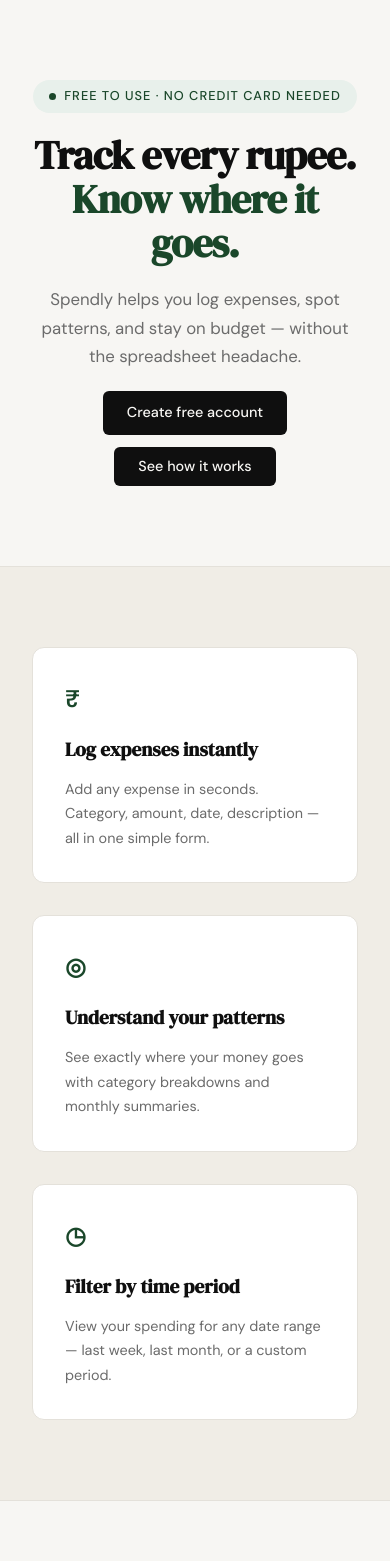
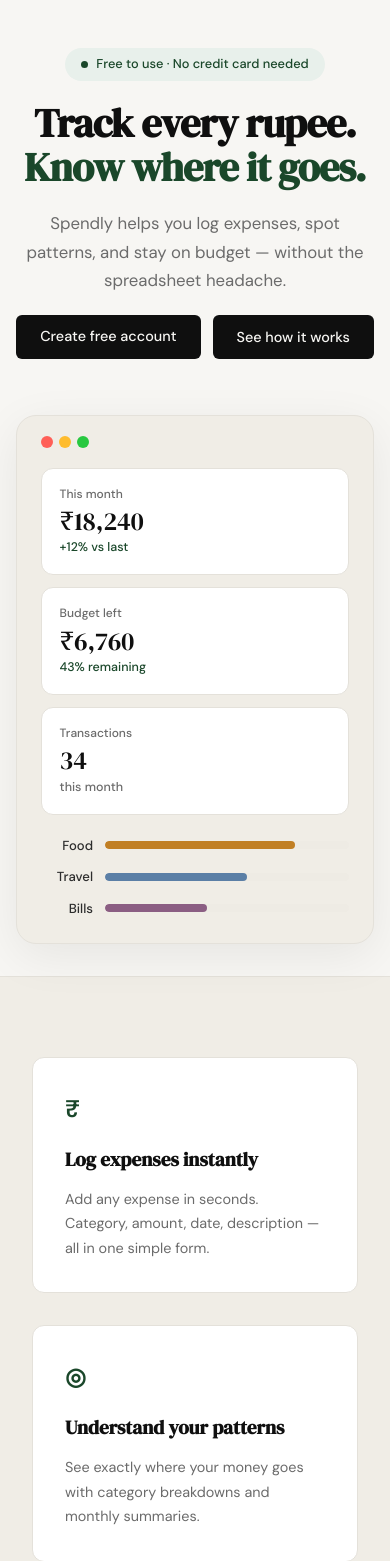
Before and after one commit to ravlya02/expense-tracker, a Flask app: page / in a window 390 px wide. Shown: the part 61-1622 px from the top of the page. Run offline with Flask 3, Linux system fonts and the light colour scheme.

Commit message:
merging css

```diff
--- a/static/css/landing.css
+++ /dev/null
@@ -1,250 +0,0 @@
-/* ------------------------------------------------------------------ */
-/* Hero — override for centered single-column layout                   */
-/* ------------------------------------------------------------------ */
-
-.hero {
-    display: flex;
-    flex-direction: column;
-    align-items: center;
-    text-align: center;
-    padding: 5rem 2rem 5rem;
-    max-width: 860px;
-    margin: 0 auto;
-    gap: 3.5rem;
-}
-
-.hero-text {
-    display: flex;
-    flex-direction: column;
-    align-items: center;
-    gap: 1.25rem;
-}
-
-/* Badge */
-.hero-badge {
-    display: inline-flex;
-    align-items: center;
-    gap: 0.5rem;
-    background: var(--accent-light);
-    color: var(--accent);
-    font-size: 0.8rem;
-    font-weight: 500;
-    padding: 0.4rem 1rem;
-    border-radius: 999px;
-    margin-bottom: 0;
-}
-
-.badge-dot {
-    width: 7px;
-    height: 7px;
-    border-radius: 50%;
-    background: var(--accent);
-    flex-shrink: 0;
-}
-
-/* Title */
-.hero-title {
-    font-family: var(--font-display);
-    font-size: clamp(2.5rem, 5.5vw, 4rem);
-    line-height: 1.1;
-    letter-spacing: -0.02em;
-    color: var(--ink);
-    margin-bottom: 0;
-}
-
-.hero-title-accent {
-    display: block;
-    color: var(--accent);
-    font-style: normal;
-}
-
-/* Subtitle */
-.hero-subtitle {
-    font-size: 1.05rem;
-    color: var(--ink-muted);
-    line-height: 1.7;
-    max-width: 520px;
-    margin-bottom: 0;
-}
-
-/* Actions */
-.hero-actions {
-    display: flex;
-    gap: 0.75rem;
-    justify-content: center;
-    flex-wrap: wrap;
-}
-
-/* ------------------------------------------------------------------ */
-/* Browser mock                                                        */
-/* ------------------------------------------------------------------ */
-
-.browser-mock {
-    width: 100%;
-    background: var(--paper-warm);
-    border: 1px solid var(--border);
-    border-radius: var(--radius-lg);
-    padding: 1.25rem 1.5rem 1.5rem;
-    box-shadow: 0 12px 48px rgba(0, 0, 0, 0.07);
-}
-
-.browser-dots {
-    display: flex;
-    gap: 6px;
-    margin-bottom: 1.25rem;
-}
-
-.bdot {
-    width: 12px;
-    height: 12px;
-    border-radius: 50%;
-}
-
-.bdot-red    { background: #ff5f57; }
-.bdot-yellow { background: #febc2e; }
-.bdot-green  { background: #28c840; }
-
-/* Stat cards */
-.stat-cards {
-    display: grid;
-    grid-template-columns: repeat(3, 1fr);
-    gap: 0.75rem;
-    margin-bottom: 1.25rem;
-}
-
-.stat-card {
-    background: var(--paper-card);
-    border: 1px solid var(--border);
-    border-radius: var(--radius-md);
-    padding: 1rem 1.1rem;
-    display: flex;
-    flex-direction: column;
-    gap: 0.2rem;
-    text-align: left;
-}
-
-.stat-label {
-    font-size: 0.75rem;
-    color: var(--ink-muted);
-    font-weight: 500;
-}
-
-.stat-value {
-    font-family: var(--font-display);
-    font-size: 1.6rem;
-    color: var(--ink);
-    line-height: 1.1;
-}
-
-.stat-change {
-    font-size: 0.78rem;
-    font-weight: 500;
-}
-
-.stat-change.positive { color: var(--accent); }
-.stat-change.neutral  { color: var(--ink-muted); }
-
-/* Category bars */
-.cat-bars {
-    display: flex;
-    flex-direction: column;
-    gap: 0.65rem;
-}
-
-.cat-bar-row {
-    display: grid;
-    grid-template-columns: 52px 1fr;
-    align-items: center;
-    gap: 0.75rem;
-}
-
-.cat-label {
-    font-size: 0.82rem;
-    font-weight: 500;
-    color: var(--ink-soft);
-    text-align: right;
-}
-
-.cat-bar-track {
-    height: 8px;
-    background: var(--border-soft);
-    border-radius: 999px;
-    overflow: hidden;
-}
-
-.cat-bar {
-    height: 100%;
-    border-radius: 999px;
-}
-
-.cat-food   { background: var(--accent-2); }
-.cat-travel { background: #5b7fa6; }
-.cat-bills  { background: #8b5e83; }
-
-/* ------------------------------------------------------------------ */
-/* Video modal                                                         */
-/* ------------------------------------------------------------------ */
-
-.video-modal {
-    display: none;
-    position: fixed;
-    inset: 0;
-    background: rgba(0, 0, 0, 0.75);
-    z-index: 500;
-    align-items: center;
-    justify-content: center;
-    padding: 1.5rem;
-}
-
-.video-modal.is-open {
-    display: flex;
-}
-
-.video-modal-inner {
-    position: relative;
-    width: 100%;
-    max-width: 820px;
-    background: #000;
-    border-radius: var(--radius-md);
-    overflow: hidden;
-    box-shadow: 0 24px 80px rgba(0, 0, 0, 0.5);
-}
-
-.video-modal-close {
-    position: absolute;
-    top: -2.25rem;
-    right: 0;
-    background: none;
-    border: none;
-    color: #fff;
-    font-size: 2rem;
-    line-height: 1;
-    cursor: pointer;
-    padding: 0;
-    opacity: 0.8;
-    transition: opacity 0.2s;
-}
-
-.video-modal-close:hover { opacity: 1; }
-
-.video-wrapper {
-    position: relative;
-    padding-bottom: 56.25%;
-    height: 0;
-}
-
-.video-wrapper iframe {
-    position: absolute;
-    inset: 0;
-    width: 100%;
-    height: 100%;
-    border: none;
-}
-
-/* ------------------------------------------------------------------ */
-/* Responsive                                                          */
-/* ------------------------------------------------------------------ */
-
-@media (max-width: 600px) {
-    .stat-cards { grid-template-columns: 1fr; }
-}
--- a/static/css/style.css
+++ b/static/css/style.css
@@ -124,136 +124,207 @@
 /* ------------------------------------------------------------------ */
 
 .hero {
-    padding: 5rem 2rem 4rem;
-    display: grid;
-    grid-template-columns: 1fr 1fr;
-    gap: 4rem;
+    display: flex;
+    flex-direction: column;
     align-items: center;
-    max-width: var(--max-width);
+    text-align: center;
+    padding: 5rem 2rem;
+    max-width: 860px;
     margin: 0 auto;
+    gap: 3.5rem;
+}
+
+.hero-text {
+    display: flex;
+    flex-direction: column;
+    align-items: center;
+    gap: 1.25rem;
 }
 
 .hero-badge {
-    display: inline-block;
+    display: inline-flex;
+    align-items: center;
+    gap: 0.5rem;
     background: var(--accent-light);
     color: var(--accent);
-    font-size: 0.75rem;
-    font-weight: 600;
-    letter-spacing: 0.08em;
-    text-transform: uppercase;
-    padding: 0.35rem 0.85rem;
+    font-size: 0.8rem;
+    font-weight: 500;
+    padding: 0.4rem 1rem;
     border-radius: 999px;
-    margin-bottom: 1.5rem;
+}
+
+.badge-dot {
+    width: 7px;
+    height: 7px;
+    border-radius: 50%;
+    background: var(--accent);
+    flex-shrink: 0;
 }
 
 .hero-title {
     font-family: var(--font-display);
-    font-size: clamp(2.5rem, 5vw, 4rem);
+    font-size: clamp(2.5rem, 5.5vw, 4rem);
     line-height: 1.1;
     letter-spacing: -0.02em;
     color: var(--ink);
-    margin-bottom: 1.25rem;
 }
 
-.hero-title em {
-    font-style: italic;
+.hero-title-accent {
+    display: block;
     color: var(--accent);
+    font-style: normal;
 }
 
 .hero-subtitle {
     font-size: 1.05rem;
     color: var(--ink-muted);
     line-height: 1.7;
-    max-width: 460px;
-    margin-bottom: 2rem;
+    max-width: 520px;
 }
 
 .hero-actions {
     display: flex;
-    gap: 1rem;
-    align-items: center;
+    gap: 0.75rem;
+    justify-content: center;
+    flex-wrap: wrap;
 }
 
 /* ------------------------------------------------------------------ */
-/* Mock card (hero visual)                                             */
+/* Browser mock (hero visual)                                          */
 /* ------------------------------------------------------------------ */
 
-.hero-visual {
-    display: flex;
-    justify-content: center;
+.hero-visual { width: 100%; }
+
+.browser-mock {
+    width: 100%;
+    background: var(--paper-warm);
+    border: 1px solid var(--border);
+    border-radius: var(--radius-lg);
+    padding: 1.25rem 1.5rem 1.5rem;
+    box-shadow: 0 12px 48px rgba(0, 0, 0, 0.07);
 }
 
-.mock-card {
+.browser-dots {
+    display: flex;
+    gap: 6px;
+    margin-bottom: 1.25rem;
+}
+
+.bdot { width: 12px; height: 12px; border-radius: 50%; }
+.bdot-red    { background: #ff5f57; }
+.bdot-yellow { background: #febc2e; }
+.bdot-green  { background: #28c840; }
+
+.stat-cards {
+    display: grid;
+    grid-template-columns: repeat(3, 1fr);
+    gap: 0.75rem;
+    margin-bottom: 1.25rem;
+}
+
+.stat-card {
     background: var(--paper-card);
     border: 1px solid var(--border);
-    border-radius: var(--radius-lg);
-    padding: 2rem;
-    width: 100%;
-    max-width: 380px;
-    box-shadow: 0 8px 40px rgba(0,0,0,0.06);
+    border-radius: var(--radius-md);
+    padding: 1rem 1.1rem;
+    display: flex;
+    flex-direction: column;
+    gap: 0.2rem;
+    text-align: left;
 }
 
-.mock-card-header {
-    display: flex;
-    justify-content: space-between;
-    align-items: baseline;
-    margin-bottom: 1.75rem;
-    padding-bottom: 1.25rem;
-    border-bottom: 1px solid var(--border-soft);
+.stat-label { font-size: 0.75rem; color: var(--ink-muted); font-weight: 500; }
+
+.stat-value {
+    font-family: var(--font-display);
+    font-size: 1.6rem;
+    color: var(--ink);
+    line-height: 1.1;
 }
 
-.mock-label {
-    font-size: 0.8rem;
-    font-weight: 500;
-    color: var(--ink-muted);
-    text-transform: uppercase;
-    letter-spacing: 0.06em;
-}
+.stat-change { font-size: 0.78rem; font-weight: 500; }
+.stat-change.positive { color: var(--accent); }
+.stat-change.neutral  { color: var(--ink-muted); }
 
-.mock-total {
-    font-family: var(--font-display);
-    font-size: 1.75rem;
-    color: var(--ink);
-}
+.cat-bars { display: flex; flex-direction: column; gap: 0.65rem; }
 
-.mock-bars { display: flex; flex-direction: column; gap: 1rem; }
-
-.mock-bar-row {
+.cat-bar-row {
     display: grid;
-    grid-template-columns: 80px 1fr 60px;
+    grid-template-columns: 52px 1fr;
     align-items: center;
     gap: 0.75rem;
 }
 
-.mock-cat {
-    font-size: 0.8rem;
-    font-weight: 500;
-    color: var(--ink-soft);
-}
+.cat-label { font-size: 0.82rem; font-weight: 500; color: var(--ink-soft); text-align: right; }
 
-.mock-bar-track {
-    height: 6px;
+.cat-bar-track {
+    height: 8px;
     background: var(--border-soft);
     border-radius: 999px;
     overflow: hidden;
 }
 
-.mock-bar {
-    height: 100%;
-    background: var(--accent);
-    border-radius: 999px;
-    transition: width 0.6s ease;
+.cat-bar { height: 100%; border-radius: 999px; }
+.cat-food   { background: var(--accent-2); }
+.cat-travel { background: #5b7fa6; }
+.cat-bills  { background: #8b5e83; }
+
+/* ------------------------------------------------------------------ */
+/* Video modal                                                         */
+/* ------------------------------------------------------------------ */
+
+.video-modal {
+    display: none;
+    position: fixed;
+    inset: 0;
+    background: rgba(0, 0, 0, 0.75);
+    z-index: 500;
+    align-items: center;
+    justify-content: center;
+    padding: 1.5rem;
 }
 
-.mock-bar-2 { background: var(--accent-2); }
-.mock-bar-3 { background: #5b7fa6; }
-.mock-bar-4 { background: #8b5e83; }
+.video-modal.is-open { display: flex; }
 
-.mock-amt {
-    font-size: 0.8rem;
-    font-weight: 500;
-    color: var(--ink-muted);
-    text-align: right;
+.video-modal-inner {
+    position: relative;
+    width: 100%;
+    max-width: 820px;
+    background: #000;
+    border-radius: var(--radius-md);
+    overflow: hidden;
+    box-shadow: 0 24px 80px rgba(0, 0, 0, 0.5);
+}
+
+.video-modal-close {
+    position: absolute;
+    top: -2.25rem;
+    right: 0;
+    background: none;
+    border: none;
+    color: #fff;
+    font-size: 2rem;
+    line-height: 1;
+    cursor: pointer;
+    padding: 0;
+    opacity: 0.8;
+    transition: opacity 0.2s;
+}
+
+.video-modal-close:hover { opacity: 1; }
+
+.video-wrapper {
+    position: relative;
+    padding-bottom: 56.25%;
+    height: 0;
+}
+
+.video-wrapper iframe {
+    position: absolute;
+    inset: 0;
+    width: 100%;
+    height: 100%;
+    border: none;
 }
 
 /* ------------------------------------------------------------------ */
@@ -560,19 +631,11 @@
 /* ------------------------------------------------------------------ */
 
 @media (max-width: 900px) {
-    .hero {
-        grid-template-columns: 1fr;
-        text-align: center;
-    }
-
-    .hero-subtitle { max-width: 100%; }
-    .hero-actions { justify-content: center; }
-    .hero-visual { display: none; }
-
     .features-inner { grid-template-columns: 1fr; }
 }
 
 @media (max-width: 600px) {
     .nav-links a:not(.nav-cta) { display: none; }
     .hero { padding: 3rem 1rem 2rem; }
+    .stat-cards { grid-template-columns: 1fr; }
 }
--- a/templates/landing.html
+++ b/templates/landing.html
@@ -1,10 +1,6 @@
 {% extends "base.html" %}
 
 {% block title %}Spendly — Track Every Rupee{% endblock %}
-
-{% block head %}
-<link rel="stylesheet" href="{{ url_for('static', filename='css/landing.css') }}">
-{% endblock %}
 
 {% block content %}
 
```
